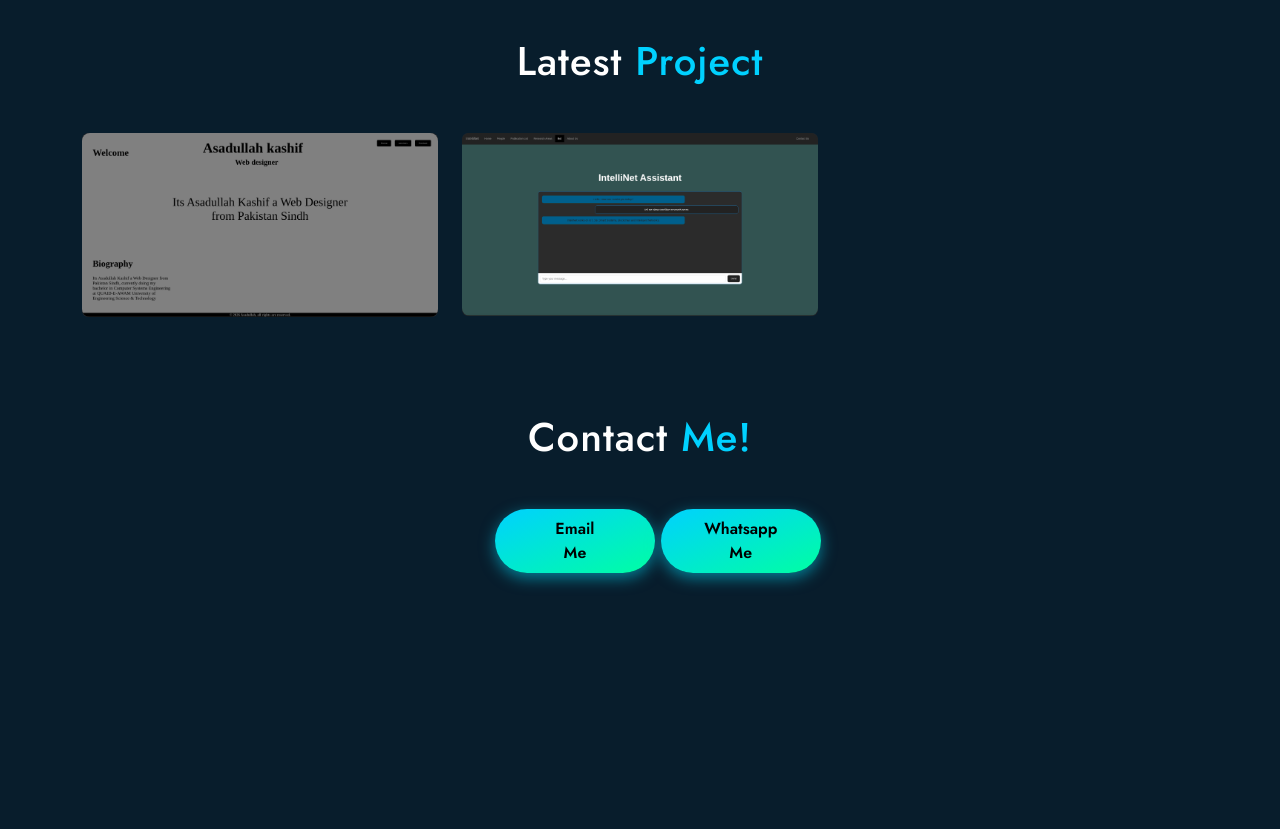
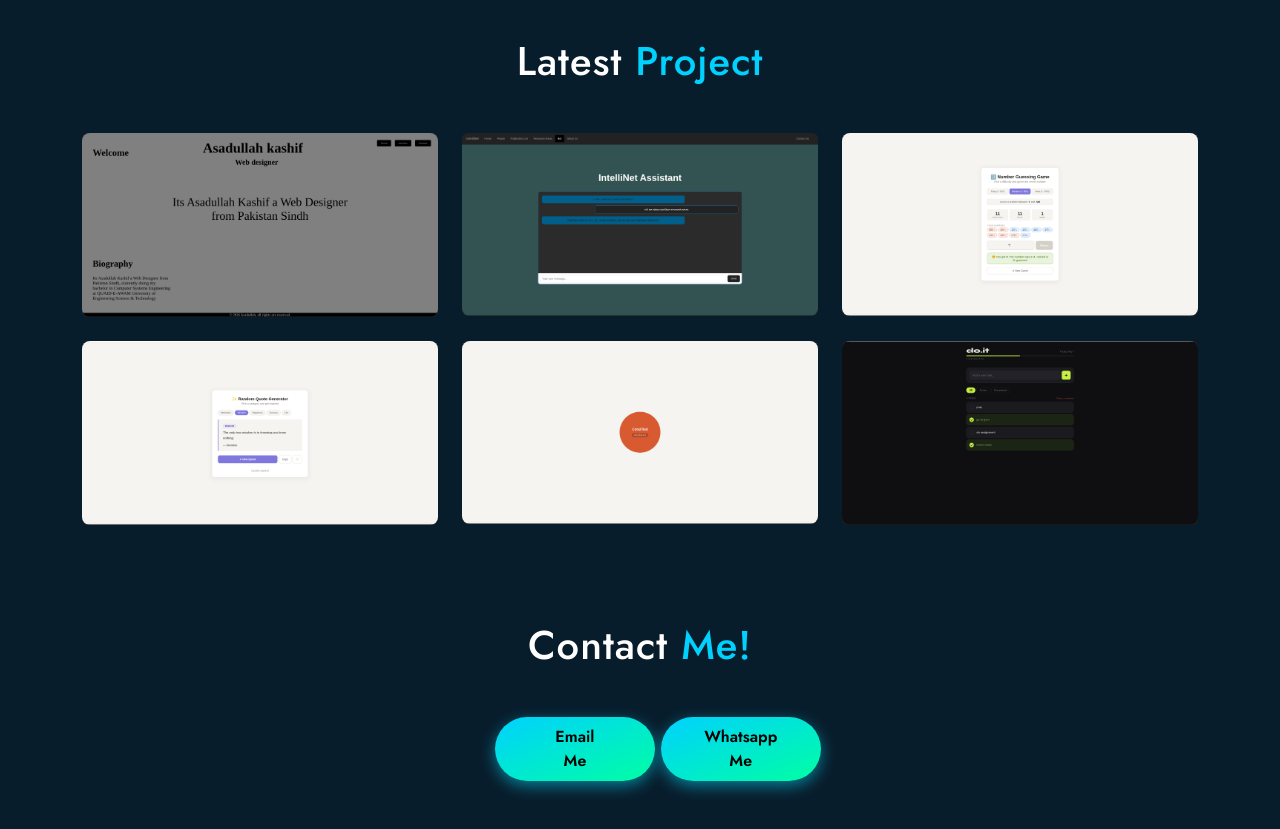
Before and after one commit to asad-kum/portfolio-web, a plain HTML site: page index.html in a window 1280 px wide. Shown: the part 2260-3089 px from the top of the page. Before the commit the page ends 2881 px from the top, so only its background shows below. Drawn offline with nearby package versions, Linux system fonts and the light colour scheme.

Commit message:
Add additional project cards to index.html

```diff
--- a/index.html
+++ b/index.html
@@ -137,6 +137,26 @@
                     <img src="images/project-2.png" class="card-img-top rounded-3" alt="Project 2">
                 </div>
             </div>
+            <div class="col-md-4">
+                <div class="card bg-dark border-0">
+                    <img src="images/project 3.png" class="card-img-top rounded-3" alt="Project 3">
+                </div>
+            </div>
+            <div class="col-md-4">
+                <div class="card bg-dark border-0">
+                    <img src="images/project 4.png" class="card-img-top rounded-3" alt="Project 4">
+                </div>
+            </div>
+                <div class="col-md-4">
+                <div class="card bg-dark border-0">
+                    <img src="images/project 5.png" class="card-img-top rounded-3" alt="Project 5">
+                </div>
+            </div>
+             <div class="col-md-4">
+                <div class="card bg-dark border-0">
+                    <img src="images/project 6.png" class="card-img-top rounded-3" alt="Project 6">
+                </div>
+            </div>
         </div>
     </section>
 
```
